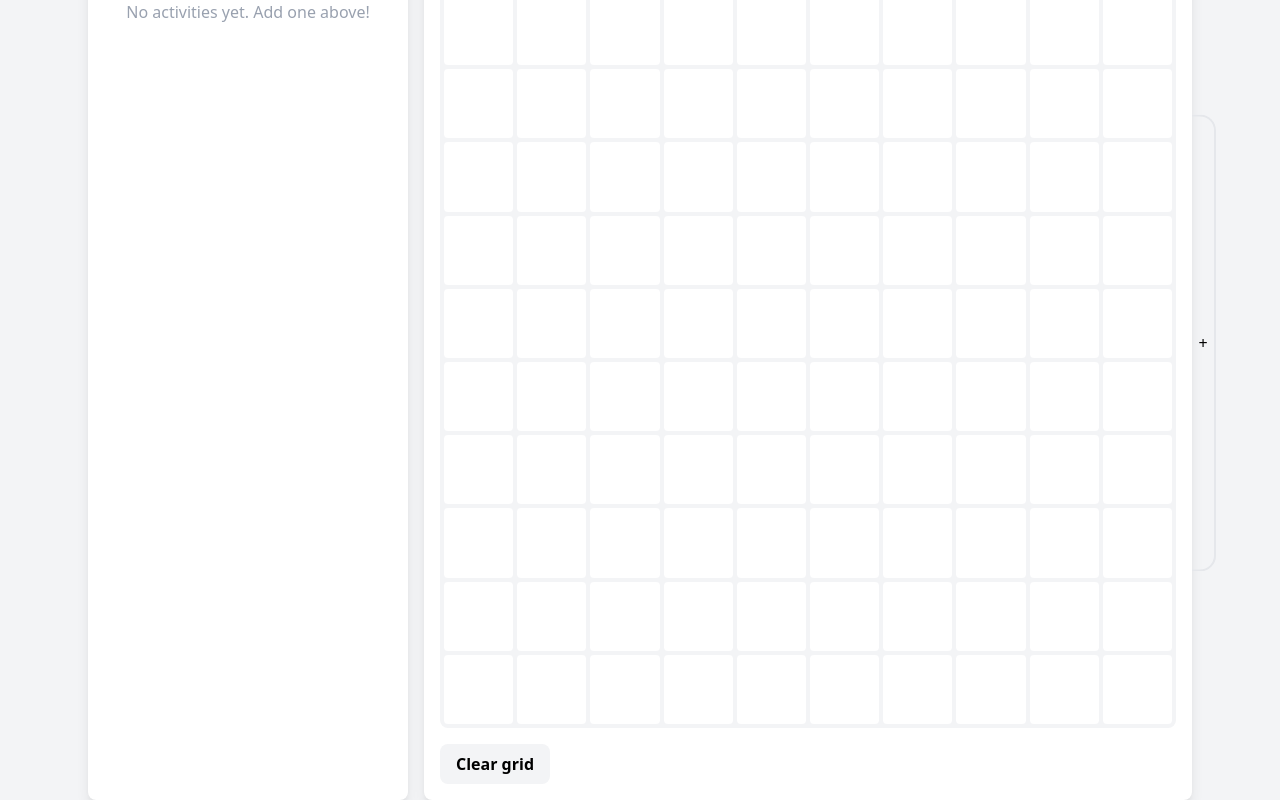
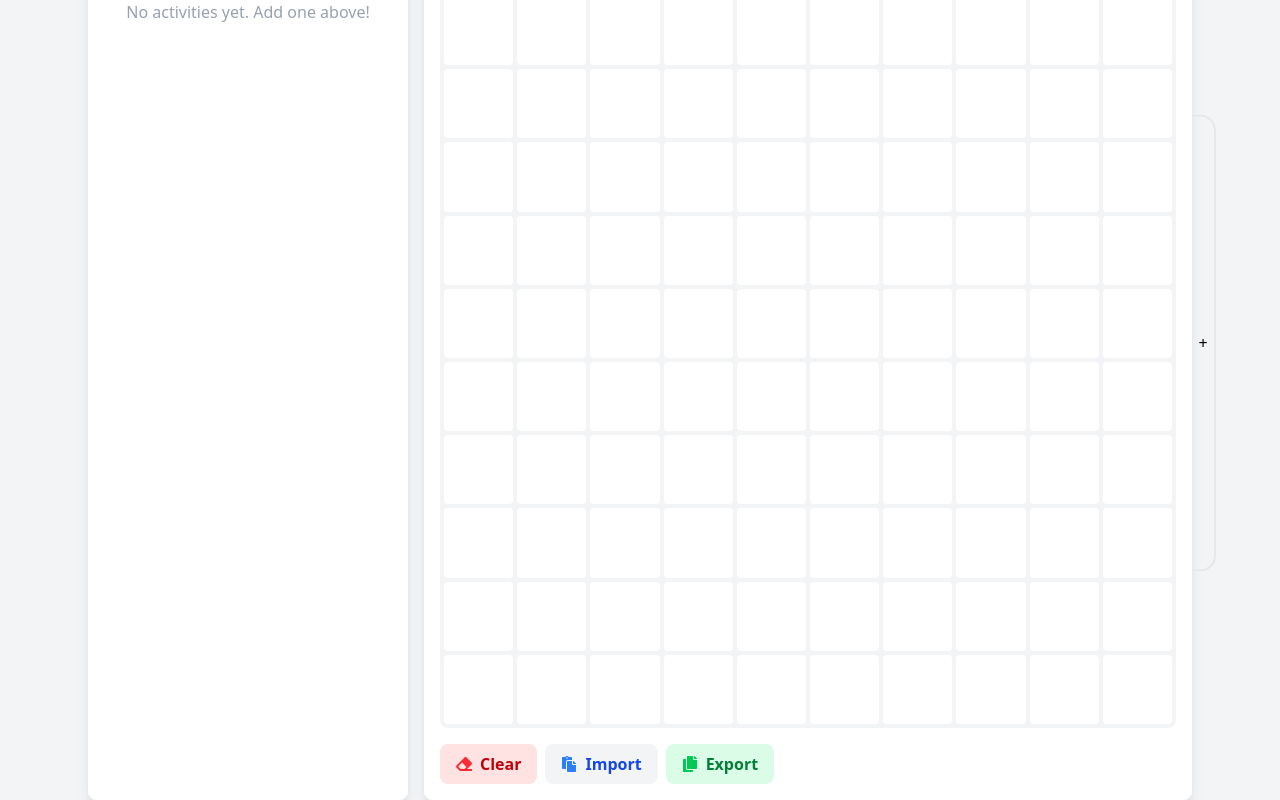
Before and after one commit to Zach-Mac/100-blocks-visualizer, a Next.js app: page / in a window 1280 px wide. Shown: the part 260-1060 px from the top of the page. Built offline with nearby package versions, Linux system fonts and the light colour scheme.

Commit message:
add import/export grid buttons

```diff
--- a/app/components/Grid/GridEditor.tsx
+++ b/app/components/Grid/GridEditor.tsx
@@ -1,15 +1,21 @@
 'use client'
-import { useState } from 'react'
-import { FaLock, FaRegClock } from 'react-icons/fa'
+import { useState, useRef } from 'react'
+import { FaCopy, FaEraser, FaPaste, FaRegClock, FaCheck } from 'react-icons/fa'
 import { useGrid } from '@/app/components/Provider'
 import ConfirmModal from '@/app/components/ConfirmModal'
 import BlocksGrid from '@/app/components/Grid/Grid'
 import clsx from 'clsx'
+import Modal from '@/app/components/Modal'
 
 export default function GridEditor() {
 	const { grid, setGridState } = useGrid()
 
 	const [clearGridModal, setClearGridModal] = useState(false)
+	const [importModalOpen, setImportModalOpen] = useState(false)
+	const [importText, setImportText] = useState('')
+	const [importError, setImportError] = useState('')
+	const [exportCopied, setExportCopied] = useState(false)
+	const importTextareaRef = useRef<HTMLTextAreaElement>(null)
 
 	function handleStartTimeChange(e: React.ChangeEvent<HTMLInputElement>) {
 		setGridState(prev => ({
@@ -28,6 +34,38 @@ export default function GridEditor() {
 		setClearGridModal(false)
 	}
 	const cancelClearGrid = () => setClearGridModal(false)
+
+	// Export grid data as JSON to clipboard
+	const handleExport = async () => {
+		try {
+			await navigator.clipboard.writeText(JSON.stringify(grid.state, null, 2))
+			setExportCopied(true)
+			setTimeout(() => setExportCopied(false), 1200)
+		} catch (err) {
+			// Optionally handle error
+		}
+	}
+
+	// Open import modal
+	const openImportModal = () => {
+		setImportText('')
+		setImportError('')
+		setImportModalOpen(true)
+		setTimeout(() => {
+			importTextareaRef.current?.focus()
+		}, 100)
+	}
+
+	// Handle import confirm
+	const handleImportConfirm = () => {
+		try {
+			const imported = JSON.parse(importText)
+			setGridState(imported)
+			setImportModalOpen(false)
+		} catch (err) {
+			setImportError('Invalid JSON format.')
+		}
+	}
 
 	const buttonClasses =
 		'flex items-center gap-2 font-semibold px-4 py-2 rounded-lg hover:scale-105 hover:shadow-lg transition-all duration-150 active:scale-95 cursor-pointer bg-gray-100'
@@ -60,17 +98,39 @@ export default function GridEditor() {
 			<div className="mt-4 flex items-center justify-between">
 				<div className="flex gap-2">
 					<button
+						className={clsx(buttonClasses, 'bg-red-100 text-red-700 hover:bg-red-200')}
+						onClick={handleClearGrid}
+						title="Clear grid"
+					>
+						<FaEraser className="text-red-500" />
+						Clear
+					</button>
+					<button
 						className={clsx(
-							buttonClasses
-							// 'hover:bg-gradient-to-r from-red-500 to-pink-500 hover:text-white'
+							buttonClasses,
+							'bg-blue-100 text-blue-700 hover:bg-blue-200'
 						)}
-						onClick={handleClearGrid}
+						onClick={openImportModal}
+						title="Import grid"
 					>
-						Clear grid
+						<FaPaste className="text-blue-500" />
+						Import
 					</button>
-					{/* <button className={buttonClasses}>
-						<FaLock className="text-gray-400" />
-					</button> */}
+					<button
+						className={clsx(
+							buttonClasses,
+							'bg-green-100 text-green-700 hover:bg-green-200'
+						)}
+						onClick={handleExport}
+						title="Export grid"
+					>
+						{exportCopied ? (
+							<FaCheck className="text-green-600" />
+						) : (
+							<FaCopy className="text-green-500" />
+						)}
+						Export
+					</button>
 				</div>
 			</div>
 			<ConfirmModal
@@ -81,6 +141,40 @@ export default function GridEditor() {
 				onConfirm={confirmClearGrid}
 				onCancel={cancelClearGrid}
 			/>
+
+			{/* Import Modal */}
+			<Modal open={importModalOpen} onClose={() => setImportModalOpen(false)}>
+				<div className="p-7 pb-5">
+					<h2 className="mb-2 text-2xl font-bold text-gray-800">Import Grid Data</h2>
+					<p className="mb-3 text-gray-600">Paste your exported grid JSON below:</p>
+					<textarea
+						ref={importTextareaRef}
+						className="min-h-[120px] w-full rounded-lg border border-gray-300 p-2 font-mono text-sm focus:border-blue-400 focus:ring-2 focus:ring-blue-400"
+						value={importText}
+						onChange={e => {
+							setImportText(e.target.value)
+							setImportError('')
+						}}
+						placeholder="Paste JSON here..."
+						aria-label="Paste grid JSON"
+					/>
+					{importError && <div className="mt-2 text-sm text-red-500">{importError}</div>}
+					<div className="mt-5 flex justify-end gap-3">
+						<button
+							className="cursor-pointer rounded-lg bg-gray-100 px-5 py-2 font-medium text-gray-700 shadow-sm transition hover:bg-gray-200"
+							onClick={() => setImportModalOpen(false)}
+						>
+							Cancel
+						</button>
+						<button
+							className="cursor-pointer rounded-lg bg-gradient-to-r from-blue-500 to-green-500 px-5 py-2 font-semibold text-white shadow-md transition hover:from-blue-600 hover:to-green-600"
+							onClick={handleImportConfirm}
+						>
+							Import
+						</button>
+					</div>
+				</div>
+			</Modal>
 		</div>
 	)
 }
```
